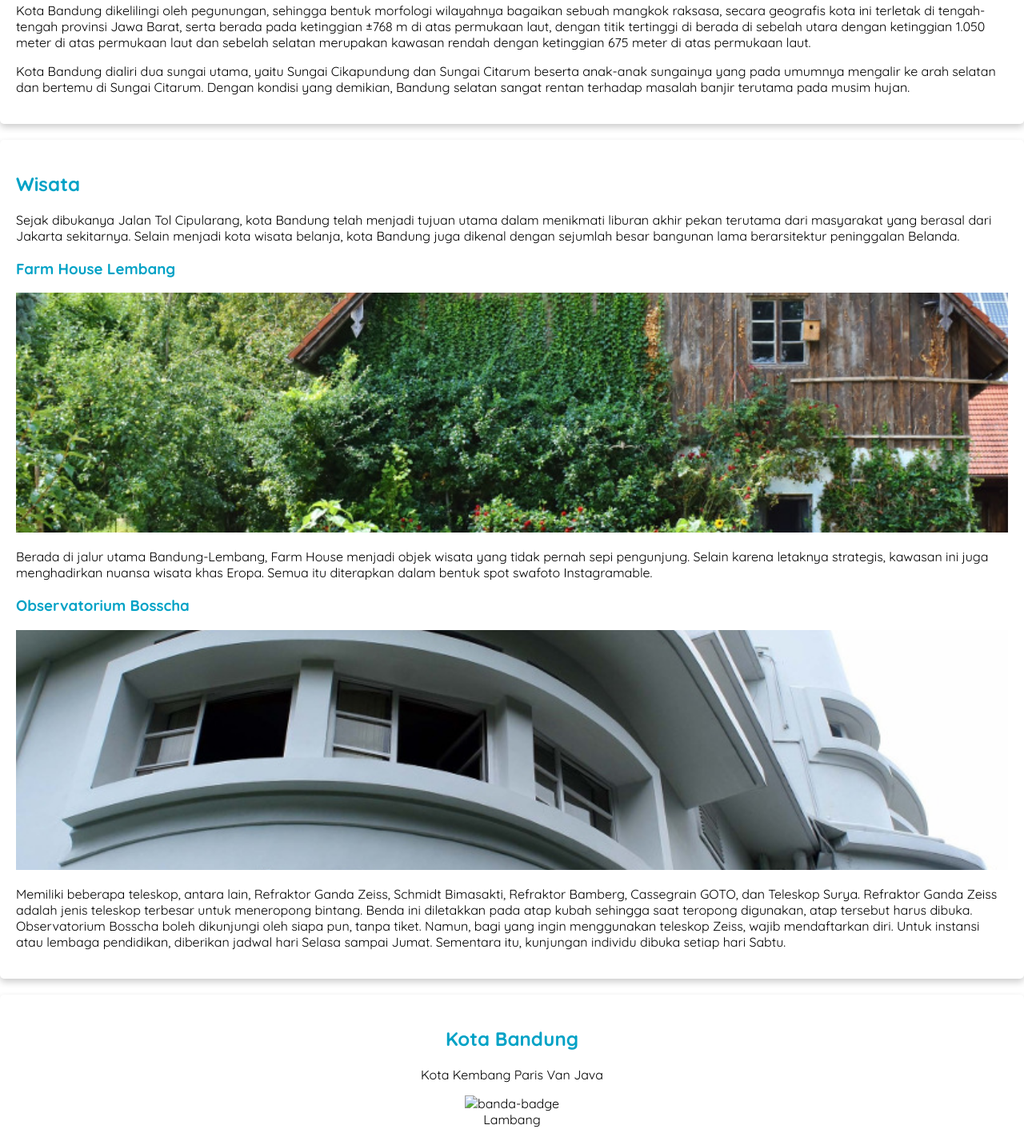
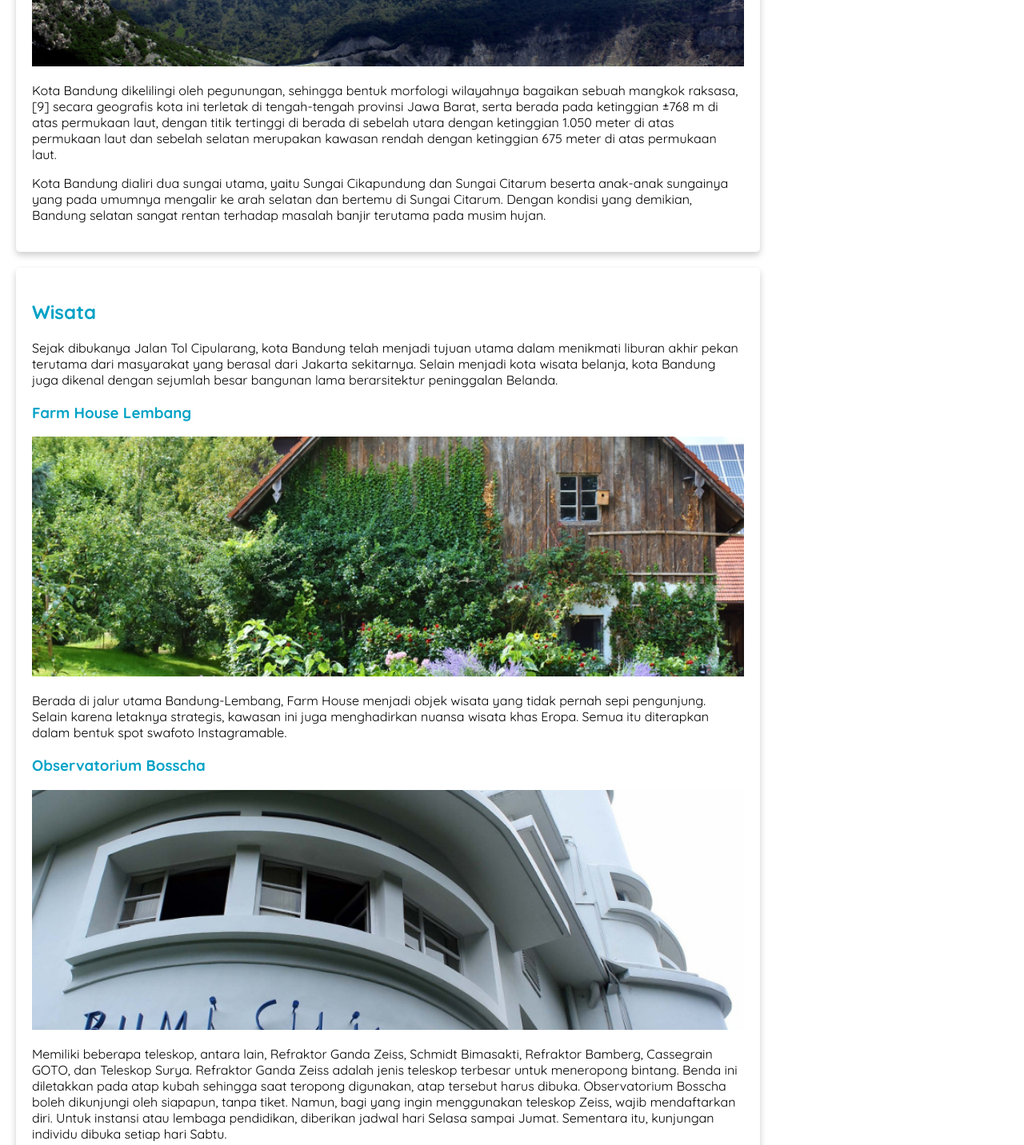
Before and after one commit to ihsanoo/latihanwebdasar, a plain HTML site: page index.html in a window 1280 px wide. Shown: the part 1302-2734 px from the top of the page at 80% size. Drawn offline with Linux system fonts and the light colour scheme.

Commit message:
update float dan viewport

```diff
--- a/asset/style.css
+++ b/asset/style.css
@@ -1,6 +1,6 @@
 * {
     border: none;
-
+   box-sizing: border-box;
 }
 body {
     font-family: 'Quicksand', sans-serif;
@@ -81,3 +81,19 @@ nav {
     background-color: #00a2c6;
     padding: 5px;
 }
+
+main {
+    padding: 20px;
+    overflow: auto;
+}
+
+#content {
+    float: left;
+    width: 75%;
+}
+
+aside {
+    float: right;
+    width: 25%;
+    padding-left: 20px;
+}
--- a/index.html
+++ b/index.html
@@ -1,129 +1,157 @@
 <!DOCTYPE html>
-<html lang="en">
+<html>
   <head>
-    <meta charset="UTF-8">
-    <meta name="viewport" content="width=device-width, initial-scale=1.0">
+    <meta charset="utf-8" />
+    <meta name="viewport" content="width=device-width, initial scale=1">
     <title>Halaman Profil Bandung</title>
-    <link rel="stylesheet" href="./asset/style.css">
-    <link rel="preconnect" href="https://fonts.googleapis.com">
-<link rel="preconnect" href="https://fonts.gstatic.com" crossorigin>
-<link href="https://fonts.googleapis.com/css2?family=Quicksand:wght@400;700&display=swap" rel="stylesheet">
+
+    <!-- My Own Styles -->
+    <link rel="stylesheet" href="/asset/style.css" />
+
+    <!-- Google Fonts -->
+    <link rel="preconnect" href="https://fonts.googleapis.com" />
+    <link rel="preconnect" href="https://fonts.gstatic.com" crossorigin />
+    <link
+      href="https://fonts.googleapis.com/css2?family=Quicksand:wght@400;700&display=swap"
+      rel="stylesheet"
+    />
   </head>
+
   <body>
-
     <header>
       <div class="jumbotron">
         <h1>Bandung</h1>
         <p>
-            Kota metropolitan terbesar di Provinsi Jawa Barat, sekaligus menjadi ibu kota provinsi tersebut.
+          Kota metropolitan terbesar di Provinsi Jawa Barat, sekaligus menjadi ibu kota provinsi
+          tersebut.
         </p>
       </div>
 
       <nav>
         <ul>
-            <li><a href="#Sejarah">Sejarah</a></li>
-            <li><a href="#Geografis">Geografis</a></li>
-            <li><a href="#Wisata">Wisata</a></li>
+          <li>
+            <a href="#sejarah">Sejarah</a>
+          </li>
+          <li>
+            <a href="#geografis">Geografis</a>
+          </li>
+          <li>
+            <a href="#wisata">Wisata</a>
+          </li>
         </ul>
       </nav>
+    </header>
 
-</header>
     <main>
+      <!-- Konten artikel -->
       <div id="content">
-        <article id="Sejarah" class="card">
-            <h2 id="Sejarah">Sejarah</h2>
-            <img src="./asset/image/history.jpg" alt="history" class="featured-image">
+        <article id="sejarah" class="card">
+          <h2>Sejarah</h2>
+          <img src="/asset/image/history.jpg" alt="sejarah" class="featured-image" />
           <p>
-                    Kata Bandung berasal dari kata bendung atau bendungan karena terbendungnya sungai Citarum oleh lava
-                    Gunung Tangkuban Parahu yang lalu membentuk telaga. Legenda yang diceritakan oleh orang-orang tua di Bandung
-                     mengatakan bahwa nama Bandung diambil dari sebuah kendaraan air yang terdiri dari dua perahu yang diikat
-                     berdampingan yang disebut perahu bandung yang digunakan oleh Bupati Bandung, R.A. Wiranatakusumah II,
-                    untuk melayari Ci Tarum dalam mencari tempat kedudukan kabupaten yang baru untuk menggantikan ibu kota yang lama
-                    di Dayeuhkolot.
+            Kata Bandung berasal dari kata bendung atau bendungan karena terbendungnya sungai
+            Citarum oleh lava Gunung Tangkuban Parahu yang lalu membentuk telaga. Legenda yang
+            diceritakan oleh orang-orang tua di Bandung mengatakan bahwa nama Bandung diambil dari
+            sebuah kendaraan air yang terdiri dari dua perahu yang diikat berdampingan yang disebut
+            perahu bandung yang digunakan oleh Bupati Bandung, R.A. Wiranatakusumah II, untuk
+            melayari Ci Tarum dalam mencari tempat kedudukan kabupaten yang baru untuk menggantikan
+            ibu kota yang lama di Dayeuhkolot.
           </p>
+
           <p>
-                    Berdasarkan filosofi Sunda, kata Bandung juga berasal dari kalimat Nga-Bandung-an Banda Indung,
-                    yang merupakan kalimat sakral dan luhur karena mengandung nilai ajaran Sunda.
-                    Nga-Bandung-an artinya menyaksikan atau bersaksi.
-                    Banda adalah segala sesuatu yang berada di alam hidup yaitu di bumi dan atmosfer,
-                    baik makhluk hidup maupun benda mati. Sinonim dari banda adalah harta.
-                    Indung berarti Ibu atau Bumi, disebut juga sebagai Ibu Pertiwi tempat Banda berada.
+            Berdasarkan filosofi Sunda, kata Bandung juga berasal dari kalimat Nga-Bandung-an Banda
+            Indung, yang merupakan kalimat sakral dan luhur karena mengandung nilai ajaran Sunda.
+            Nga-Bandung-an artinya menyaksikan atau bersaksi. Banda adalah segala sesuatu yang
+            berada di alam hidup yaitu di bumi dan atmosfer, baik makhluk hidup maupun benda mati.
+            Sinonim dari banda adalah harta. Indung berarti Ibu atau Bumi, disebut juga sebagai Ibu
+            Pertiwi tempat Banda berada.
           </p>
         </article>
 
-     <article id="Geografis" class="card">
-        <h2 id="Geografis">Geografis</h2>
-        <img src="./asset/image/geografis.jpg" alt="geografis" class="featured-image">
-
+        <article id="geografis" class="card">
+          <h2>Geografis</h2>
+          <img src="/asset/image/geografis.jpg" alt="geografis" class="featured-image" />
+          <p>
+            Kota Bandung dikelilingi oleh pegunungan, sehingga bentuk morfologi wilayahnya bagaikan
+            sebuah mangkok raksasa,[9] secara geografis kota ini terletak di tengah-tengah provinsi
+            Jawa Barat, serta berada pada ketinggian ±768 m di atas permukaan laut, dengan titik
+            tertinggi di berada di sebelah utara dengan ketinggian 1.050 meter di atas permukaan
+            laut dan sebelah selatan merupakan kawasan rendah dengan ketinggian 675 meter di atas
+            permukaan laut.
+          </p>
 
           <p>
-                    Kota Bandung dikelilingi oleh pegunungan, sehingga bentuk morfologi wilayahnya bagaikan sebuah mangkok raksasa,
-                    secara geografis kota ini terletak di tengah-tengah provinsi Jawa Barat,
-                    serta berada pada ketinggian ±768 m di atas permukaan laut, dengan titik tertinggi di berada di sebelah utara
-                    dengan ketinggian 1.050 meter di atas permukaan laut dan sebelah selatan merupakan kawasan rendah dengan
-                    ketinggian 675 meter di atas permukaan laut.
+            Kota Bandung dialiri dua sungai utama, yaitu Sungai Cikapundung dan Sungai Citarum
+            beserta anak-anak sungainya yang pada umumnya mengalir ke arah selatan dan bertemu di
+            Sungai Citarum. Dengan kondisi yang demikian, Bandung selatan sangat rentan terhadap
+            masalah banjir terutama pada musim hujan.
           </p>
+        </article>
+
+        <article id="wisata" class="card">
+          <h2>Wisata</h2>
           <p>
-                    Kota Bandung dialiri dua sungai utama, yaitu Sungai Cikapundung dan Sungai Citarum beserta anak-anak
-                    sungainya yang pada umumnya mengalir ke arah selatan dan bertemu di Sungai Citarum. Dengan kondisi yang demikian,
-                    Bandung selatan sangat rentan terhadap masalah banjir terutama pada musim hujan.
+            Sejak dibukanya Jalan Tol Cipularang, kota Bandung telah menjadi tujuan utama dalam
+            menikmati liburan akhir pekan terutama dari masyarakat yang berasal dari Jakarta
+            sekitarnya. Selain menjadi kota wisata belanja, kota Bandung juga dikenal dengan
+            sejumlah besar bangunan lama berarsitektur peninggalan Belanda.
           </p>
 
-        </article>
+          <section>
+            <h3>Farm House Lembang</h3>
+            <img src="/asset/image/farm-house.jpg" alt="farm house" class="featured-image" />
+            <p>
+              Berada di jalur utama Bandung-Lembang, Farm House menjadi objek wisata yang tidak
+              pernah sepi pengunjung. Selain karena letaknya strategis, kawasan ini juga
+              menghadirkan nuansa wisata khas Eropa. Semua itu diterapkan dalam bentuk spot swafoto
+              Instagramable.
+            </p>
+          </section>
 
-        <article id="Wisata" class="card">
-            <h2 id="Wisata">Wisata</h2>
-
+          <section>
+            <h3>Observatorium Bosscha</h3>
+            <img src="asset/image/bosscha.jpg" alt="bosscha" class="featured-image" />
             <p>
-                Sejak dibukanya Jalan Tol Cipularang, kota Bandung telah menjadi tujuan utama dalam menikmati liburan akhir pekan
-                terutama dari masyarakat yang berasal dari Jakarta sekitarnya. Selain menjadi kota wisata belanja,
-                kota Bandung juga dikenal dengan sejumlah besar bangunan lama berarsitektur peninggalan Belanda.
+              Memiliki beberapa teleskop, antara lain, Refraktor Ganda Zeiss, Schmidt Bimasakti,
+              Refraktor Bamberg, Cassegrain GOTO, dan Teleskop Surya. Refraktor Ganda Zeiss adalah
+              jenis teleskop terbesar untuk meneropong bintang. Benda ini diletakkan pada atap kubah
+              sehingga saat teropong digunakan, atap tersebut harus dibuka. Observatorium Bosscha
+              boleh dikunjungi oleh siapapun, tanpa tiket. Namun, bagi yang ingin menggunakan
+              teleskop Zeiss, wajib mendaftarkan diri. Untuk instansi atau lembaga pendidikan,
+              diberikan jadwal hari Selasa sampai Jumat. Sementara itu, kunjungan individu dibuka
+              setiap hari Sabtu.
             </p>
-
-                <h3>Farm House Lembang</h3>
-                    <img src="./asset/image/farm-house.jpg" alt="farm-house" class="featured-image">
-                    <p>
-                    Berada di jalur utama Bandung-Lembang, Farm House menjadi objek wisata yang tidak pernah sepi pengunjung.
-                    Selain karena letaknya strategis, kawasan ini juga menghadirkan nuansa wisata khas Eropa. Semua itu diterapkan
-                    dalam bentuk spot swafoto Instagramable.
-                    </p>
-
-                <h3>Observatorium Bosscha</h3>
-                    <img src="./asset/image/bosscha.jpg" alt="bosscha" class="featured-image">
-                    <p>
-                        Memiliki beberapa teleskop, antara lain, Refraktor Ganda Zeiss, Schmidt Bimasakti, Refraktor Bamberg,
-                        Cassegrain GOTO, dan Teleskop Surya. Refraktor Ganda Zeiss adalah jenis teleskop terbesar untuk meneropong
-                        bintang. Benda ini diletakkan pada atap kubah sehingga saat teropong digunakan, atap tersebut harus dibuka.
-                        Observatorium Bosscha boleh dikunjungi oleh siapa pun, tanpa tiket. Namun, bagi yang ingin menggunakan teleskop
-                        Zeiss, wajib mendaftarkan diri. Untuk instansi atau lembaga pendidikan, diberikan jadwal hari Selasa sampai Jumat. Sementara itu, kunjungan individu dibuka setiap hari Sabtu.
-                    </p>
+          </section>
         </article>
       </div>
+
+      <!-- Konten samping -->
       <aside>
         <article class="profile card">
+          <header>
             <h2>Kota Bandung</h2>
-        <p>Kota Kembang Paris Van Java</p>
+            <p>Kota Kembang Paris van Java</p>
             <figure>
-        <img src=".//asset/image/Bandung_badge.png" alt="banda-badge">
+              <img src="/asset/image/Bandung_badge.png" />
               <figcaption>Lambang</figcaption>
             </figure>
-    </article>
-</aside>
+          </header>
 
           <section>
             <h3>Informasi Lainnya</h3>
+
             <table>
               <tr>
                 <th>Negara</th>
                 <td>Indonesia</td>
               </tr>
               <tr>
-                <th>Hari Jadi</th>
+                <th>Hari jadi</th>
                 <td>25 September 1810</td>
               </tr>
               <tr>
                 <th>Luas Total</th>
-                <td>167.67 Km<sup>2</sup></td>
+                <td>167.67 km<sup>2</sup></td>
               </tr>
               <tr>
                 <th>Bahasa Daerah</th>
@@ -131,18 +159,16 @@
               </tr>
               <tr>
                 <th>Kode Telepon</th>
-                <td>+61 22</td>
+                <td>+62 22</td>
               </tr>
             </table>
           </section>
+        </article>
+      </aside>
     </main>
 
-
-<div class="kotak" >ini adalah kotak
-    <p class="level"> Lorem ipsum dolor sit amet consectetur adipisicing elit. Sapiente beatae excepturi eius modi quis? Quibusdam nesciunt dolorem, dicta vero doloremque incidunt ipsa veniam. Vero doloremque laborum maxime et esse perferendis?</p>
-</div>
     <footer>
-        <p>Belajar Dasar Pemrograman Web &#169; 2019 Dicoding Academy</p>
+      <p>Belajar Dasar Pemrograman Web &#169; 2019, Dicoding Academy</p>
     </footer>
   </body>
 </html>
```
Lines whose indentation alone changed are shown as unchanged.
